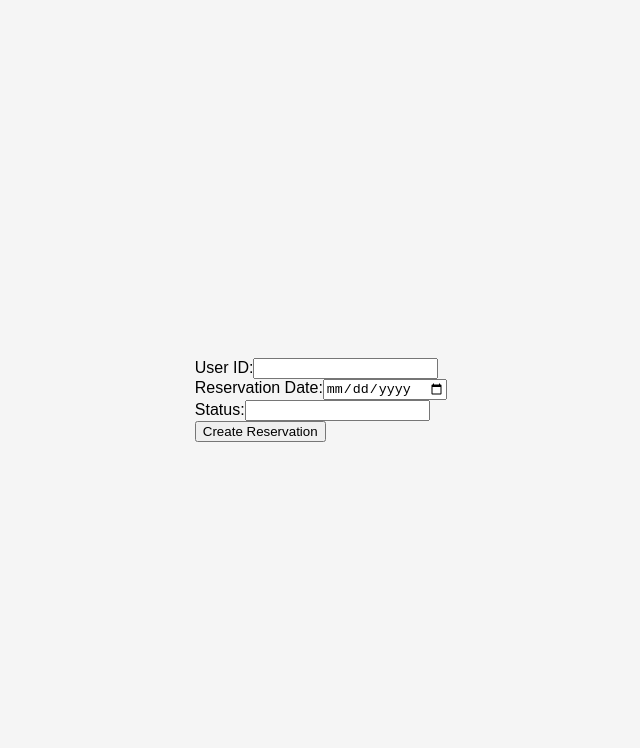
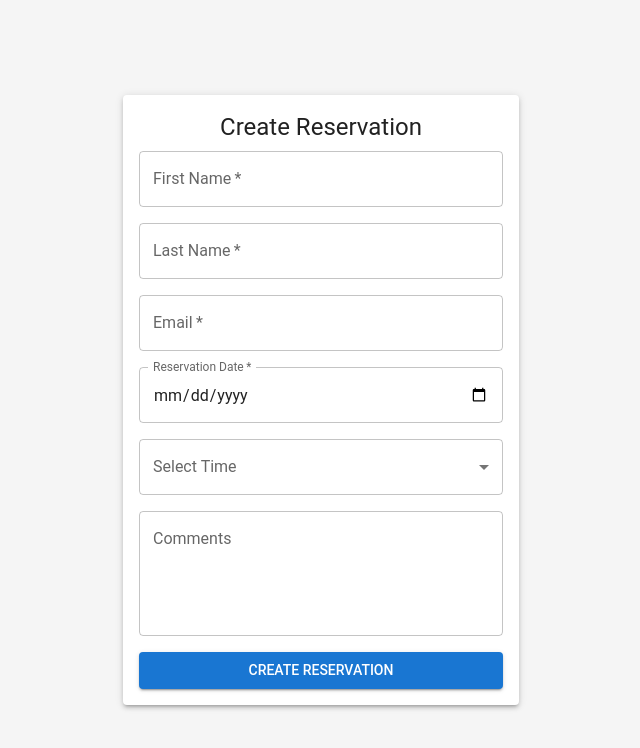
Before and after one commit to bitbyalex/student-dashboard, a React (Create React App) app: page /reservation in a window 1280 px wide. Shown: the top 748 px of the page, without its empty margins (319-959 px from the left). Built offline with nearby package versions, Linux system fonts and the light colour scheme.

Commit message:
Update reservation form and backend logic

```diff
--- a/package.json
+++ b/package.json
@@ -3,6 +3,9 @@
   "version": "0.1.0",
   "private": true,
   "dependencies": {
+    "@emotion/react": "^11.11.4",
+    "@emotion/styled": "^11.11.5",
+    "@mui/material": "^5.16.4",
     "@testing-library/jest-dom": "^5.17.0",
     "@testing-library/react": "^13.4.0",
     "@testing-library/user-event": "^13.5.0",
--- a/src/App.js
+++ b/src/App.js
@@ -1,5 +1,7 @@
 import React, { useState } from 'react';
 import { BrowserRouter as Router, Route, Routes, Navigate } from 'react-router-dom';
+import { ThemeProvider } from '@mui/material/styles';
+import theme from './theme';
 import Login from './Login';
 import LandingPage from './LandingPage';
 import Dashboard from './Components/Dashboard';
@@ -10,6 +12,7 @@ const App = () => {
     const [isLoggedIn, setIsLoggedIn] = useState(false);
 
     return (
+        <ThemeProvider theme={theme}>
         <Router>
             <div>
                 <Routes>
@@ -21,6 +24,7 @@ const App = () => {
                 </Routes>
             </div>
         </Router>
+        </ThemeProvider>
     );
 };
 
--- a/src/Components/Reservation.js
+++ b/src/Components/Reservation.js
@@ -1,24 +1,67 @@
 import React, { useState } from 'react';
+import { TextField, Button, Container, Typography, Grid, Paper, MenuItem, Select, FormControl, InputLabel } from '@mui/material';
+
+// Utility function to get 30-minute interval options in AM/PM format
+const getTimeSlots = () => {
+  const slots = [];
+  for (let hour = 0; hour < 24; hour++) {
+    const ampm = hour >= 12 ? 'PM' : 'AM';
+    const displayHour = hour % 12 || 12; // Convert 24-hour format to 12-hour format
+    for (let minute = 0; minute < 60; minute += 30) {
+      const time = `${displayHour}:${minute === 0 ? '00' : minute} ${ampm}`;
+      slots.push(time);
+    }
+  }
+  return slots;
+};
 
 const ReservationForm = () => {
-  const [userId, setUserId] = useState('');
+  const [firstName, setFirstName] = useState('');
+  const [lastName, setLastName] = useState('');
+  const [email, setEmail] = useState('');
+  const [selectedTime, setSelectedTime] = useState('');
   const [reservationDate, setReservationDate] = useState('');
-  const [status, setStatus] = useState('');
+  const [comments, setComments] = useState('');
   const [message, setMessage] = useState('');
 
   const handleSubmit = async (e) => {
     e.preventDefault();
+
+    // Convert selected time from AM/PM to 24-hour format
+    const [time, ampm] = selectedTime.split(' ');
+    const [hours, minutes] = time.split(':');
+    let hour24 = parseInt(hours, 10);
+    if (ampm === 'PM' && hour24 < 12) hour24 += 12;
+    if (ampm === 'AM' && hour24 === 12) hour24 = 0;
+
+    // Combine date with selected time
+    const dateTime = new Date(reservationDate);
+    dateTime.setHours(hour24, parseInt(minutes, 10), 0, 0);
+    const reservationDateTime = dateTime.toISOString();
+
     try {
       const response = await fetch('http://localhost:5001/reservations', {
         method: 'POST',
         headers: {
           'Content-Type': 'application/json',
         },
-        body: JSON.stringify({ user_id: userId, reservation_date: reservationDate, status }),
+        body: JSON.stringify({
+          first_name: firstName,
+          last_name: lastName,
+          email,
+          reservation_date: reservationDateTime,
+          comments,
+        }),
       });
       const data = await response.json();
       if (response.ok) {
         setMessage('Reservation created successfully!');
+        setFirstName('');
+        setLastName('');
+        setEmail('');
+        setReservationDate('');
+        setSelectedTime('');
+        setComments('');
       } else {
         setMessage(`Error: ${data.error}`);
       }
@@ -28,24 +71,94 @@ const ReservationForm = () => {
   };
 
   return (
-    <div>
-      <form onSubmit={handleSubmit}>
-        <div>
-          <label>User ID:</label>
-          <input type="text" value={userId} onChange={(e) => setUserId(e.target.value)} />
-        </div>
-        <div>
-          <label>Reservation Date:</label>
-          <input type="date" value={reservationDate} onChange={(e) => setReservationDate(e.target.value)} />
-        </div>
-        <div>
-          <label>Status:</label>
-          <input type="text" value={status} onChange={(e) => setStatus(e.target.value)} />
-        </div>
-        <button type="submit">Create Reservation</button>
-      </form>
-      {message && <p>{message}</p>}
-    </div>
+    <Container component="main" maxWidth="xs">
+      <Paper elevation={3} style={{ padding: '16px' }}>
+        <Typography variant="h5" component="h1" align="center" gutterBottom>
+          Create Reservation
+        </Typography>
+        <form onSubmit={handleSubmit}>
+          <Grid container spacing={2}>
+            <Grid item xs={12}>
+              <TextField
+                label="First Name"
+                variant="outlined"
+                fullWidth
+                value={firstName}
+                onChange={(e) => setFirstName(e.target.value)}
+                required
+              />
+            </Grid>
+            <Grid item xs={12}>
+              <TextField
+                label="Last Name"
+                variant="outlined"
+                fullWidth
+                value={lastName}
+                onChange={(e) => setLastName(e.target.value)}
+                required
+              />
+            </Grid>
+            <Grid item xs={12}>
+              <TextField
+                label="Email"
+                type="email"
+                variant="outlined"
+                fullWidth
+                value={email}
+                onChange={(e) => setEmail(e.target.value)}
+                required
+              />
+            </Grid>
+            <Grid item xs={12}>
+              <TextField
+                label="Reservation Date"
+                type="date"
+                variant="outlined"
+                fullWidth
+                InputLabelProps={{ shrink: true }}
+                value={reservationDate}
+                onChange={(e) => setReservationDate(e.target.value)}
+                required
+              />
+            </Grid>
+            <Grid item xs={12}>
+              <FormControl fullWidth variant="outlined">
+                <InputLabel>Select Time</InputLabel>
+                <Select
+                  value={selectedTime}
+                  onChange={(e) => setSelectedTime(e.target.value)}
+                  label="Select Time"
+                  required
+                >
+                  {getTimeSlots().map((time) => (
+                    <MenuItem key={time} value={time}>
+                      {time}
+                    </MenuItem>
+                  ))}
+                </Select>
+              </FormControl>
+            </Grid>
+            <Grid item xs={12}>
+              <TextField
+                label="Comments"
+                variant="outlined"
+                fullWidth
+                multiline
+                rows={4}
+                value={comments}
+                onChange={(e) => setComments(e.target.value)}
+              />
+            </Grid>
+            <Grid item xs={12}>
+              <Button type="submit" variant="contained" color="primary" fullWidth>
+                Create Reservation
+              </Button>
+            </Grid>
+          </Grid>
+        </form>
+        {message && <Typography variant="body2" color="error" align="center" style={{ marginTop: '16px' }}>{message}</Typography>}
+      </Paper>
+    </Container>
   );
 };
 
--- /dev/null
+++ b/src/theme.js
@@ -0,0 +1,18 @@
+import { createTheme } from '@mui/material/styles';
+
+const theme = createTheme({
+  palette: {
+    primary: {
+      main: '#1976d2',
+    },
+    secondary: {
+      main: '#dc004e',
+    },
+  },
+  typography: {
+    fontFamily: 'Roboto, Arial, sans-serif',
+  },
+  spacing: 8,
+});
+
+export default theme;
```
Also changed, not shown: 2 other files (tests, documents, lock files or other folders).
